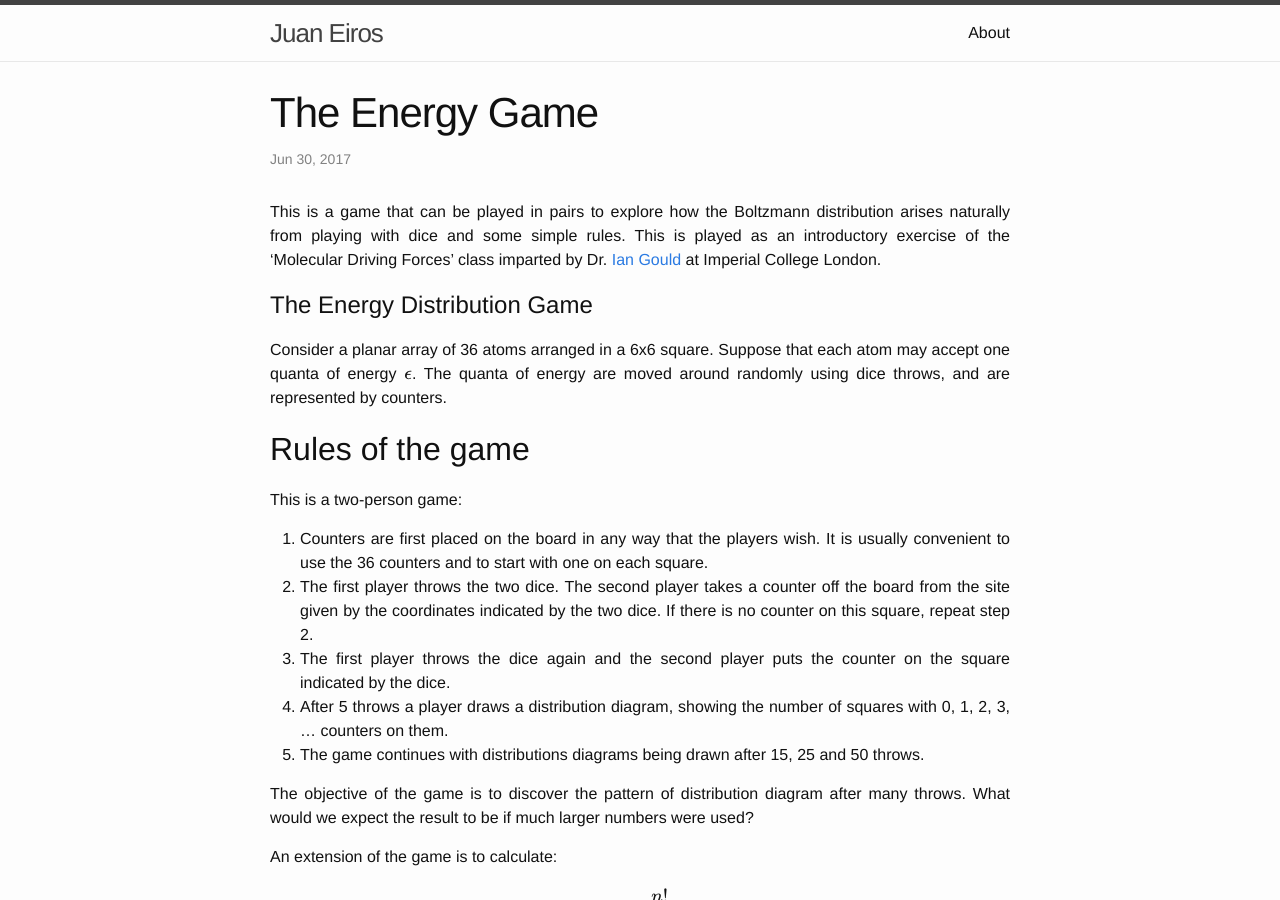
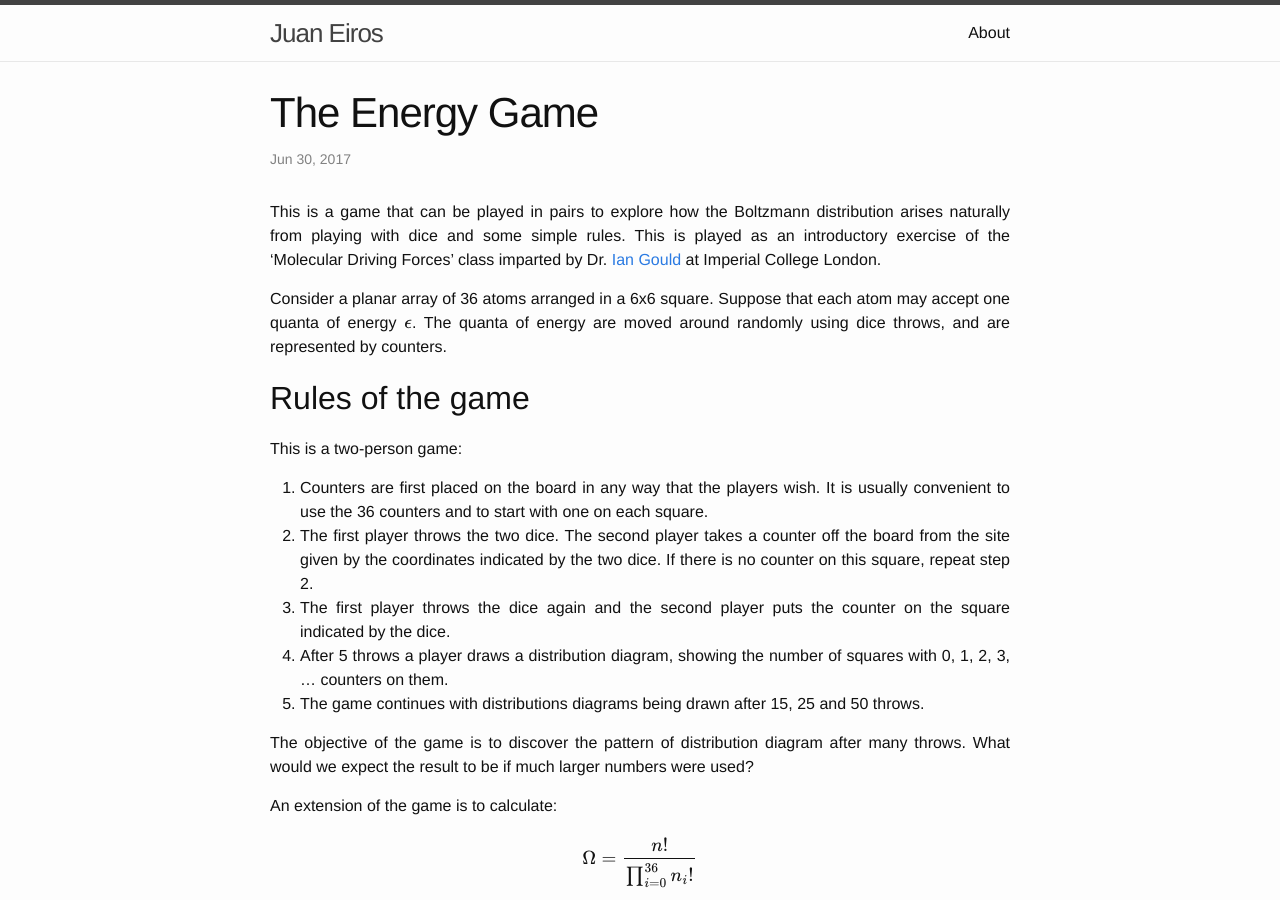
Before and after one commit to jeiros/jeiros.github.io, a Jekyll site: the page built from _posts/2017-06-30-energy-game.markdown, in a window 1280 px wide and 900 px high. Built offline with Jekyll 4.4.1, drawn with Linux system fonts in a browser that asks for light colours; formulas are drawn with MathJax 3.

Commit message:
remove redundant title

```diff
--- a/_posts/2017-06-30-energy-game.markdown
+++ b/_posts/2017-06-30-energy-game.markdown
@@ -10,7 +10,6 @@ This is a game that can be played in pairs to explore how the Boltzmann distribu
 from playing with dice and some simple rules. This is played as an introductory exercise of the
 'Molecular Driving Forces' class imparted by Dr. [Ian Gould][gould] at Imperial College London.
 
-# The Energy Distribution Game
 Consider a planar array of 36 atoms arranged in a 6x6 square. Suppose that each atom may accept one
 quanta of energy $$\epsilon$$. The quanta of energy are moved around randomly using dice throws, and are
 represented by counters.
```
